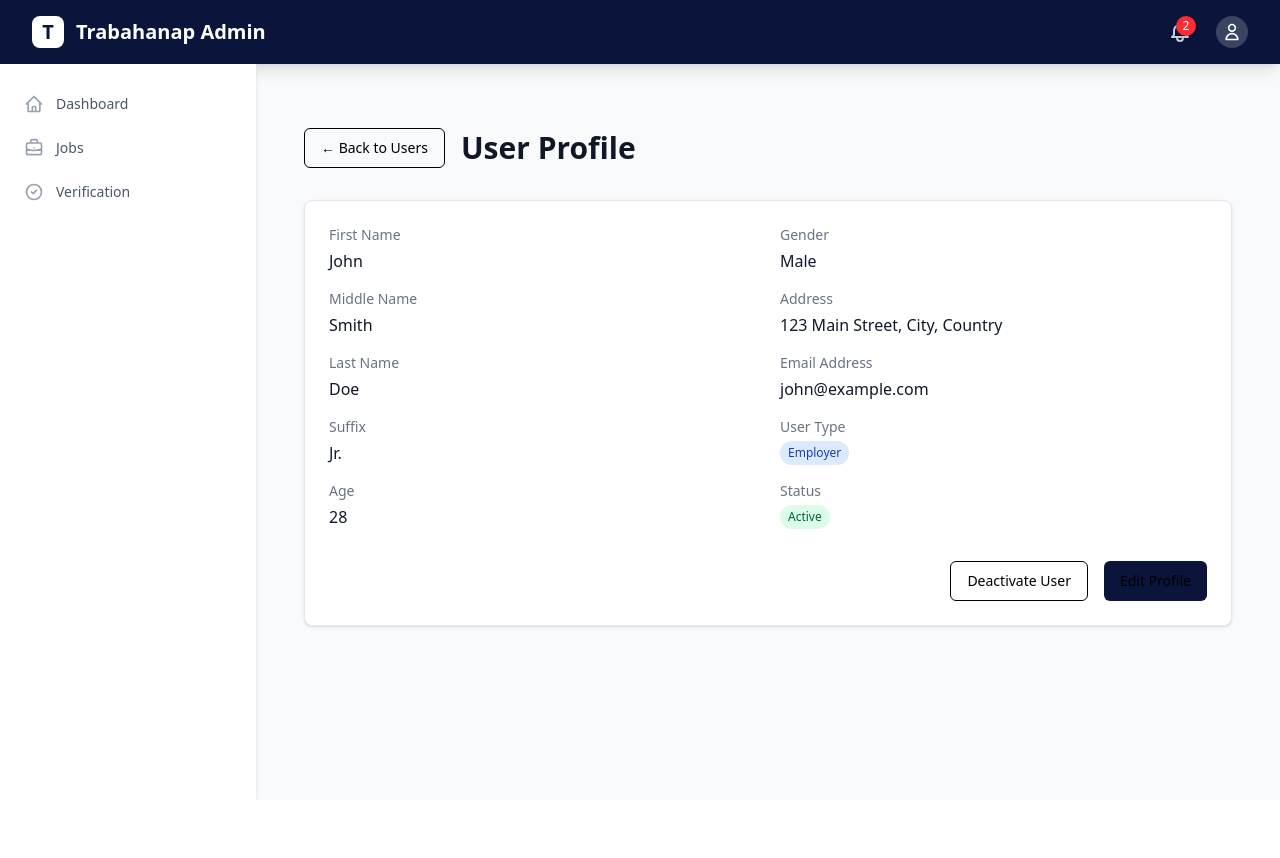
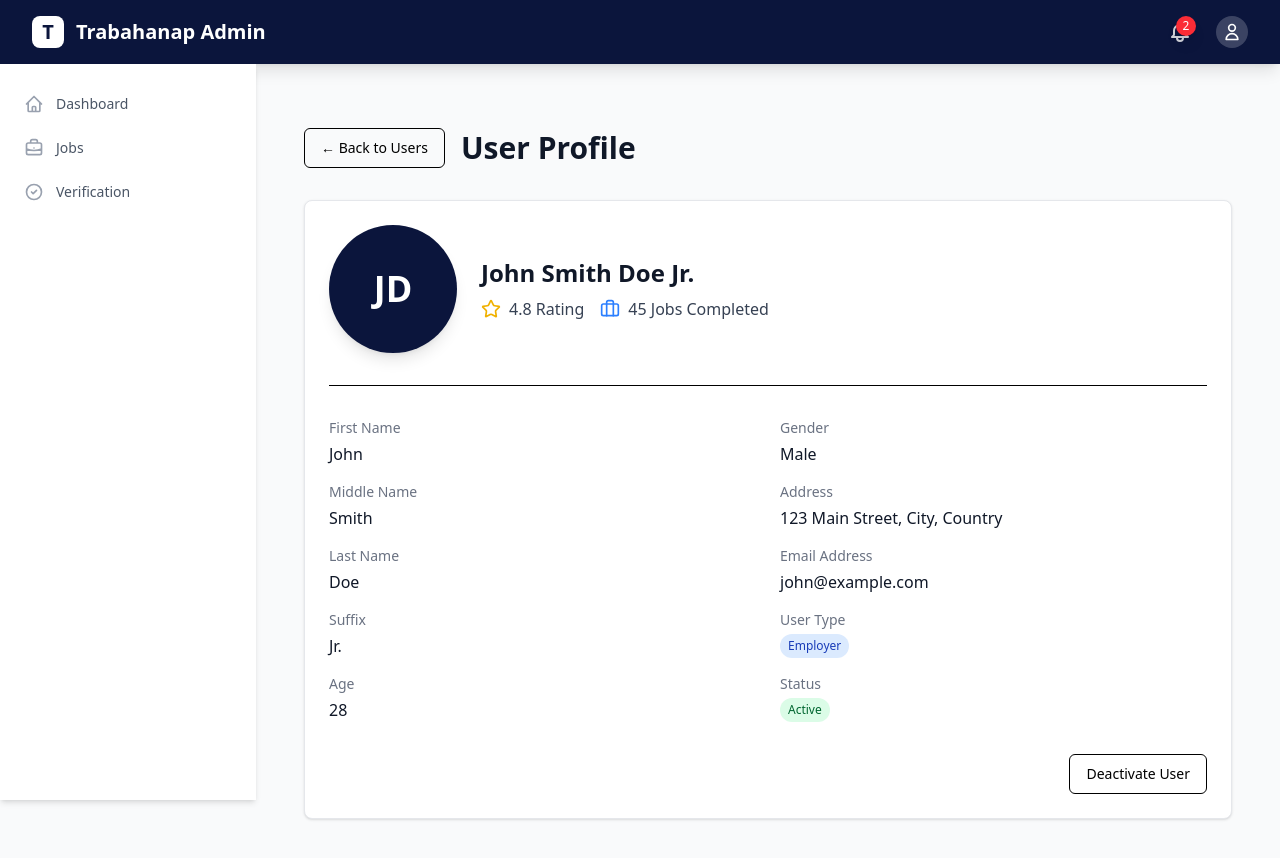
Before and after one commit to Tres-cyber/Trabahanap-Admin, a React (Vite) app in the folder packages/frontend/: page /users/1 in a window 1280 px wide. Shown: the top 858 px of the page. Before the commit the page ends 800 px from the top, so only its background shows below. Built offline with nearby package versions, Linux system fonts and the light colour scheme.

Commit message:
feat(user-profile): add profile picture with initials placeholder

```diff
--- a/packages/frontend/src/pages/users/[id].tsx
+++ b/packages/frontend/src/pages/users/[id].tsx
@@ -2,6 +2,7 @@ import { useParams } from 'react-router-dom';
 import { MainLayout } from '../../components/layout/MainLayout';
 import { Button } from '../../components/ui/button';
 import { motion } from 'framer-motion';
+import { Star, Briefcase } from 'lucide-react';
 
 interface User {
   id: string;
@@ -15,6 +16,9 @@ interface User {
   email: string;
   userType: 'Admin' | 'Employer' | 'Job-seeker';
   status: 'Active' | 'Inactive';
+  profilePicture?: string;
+  rating: number;
+  completedJobs: number;
 }
 
 const UserProfilePage = () => {
@@ -32,7 +36,14 @@ const UserProfilePage = () => {
     address: "123 Main Street, City, Country",
     email: "john@example.com",
     userType: "Employer",
-    status: "Active"
+    status: "Active",
+    rating: 4.8,
+    completedJobs: 45
+  };
+
+  // Function to generate initials for placeholder
+  const getInitials = (firstName: string, lastName: string) => {
+    return `${firstName.charAt(0)}${lastName.charAt(0)}`.toUpperCase();
   };
 
   return (
@@ -54,6 +65,38 @@ const UserProfilePage = () => {
           animate={{ opacity: 1, y: 0 }}
           className="bg-white rounded-lg shadow-sm border border-gray-200 p-6"
         >
+          {/* Profile Header */}
+          <div className="flex flex-col md:flex-row items-center gap-6 mb-8 pb-8 border-b">
+            <div className="relative">
+              {user.profilePicture ? (
+                <img
+                  src={user.profilePicture}
+                  alt={`${user.firstName} ${user.lastName}`}
+                  className="w-32 h-32 rounded-full object-cover border-4 border-white shadow-lg"
+                />
+              ) : (
+                <div className="w-32 h-32 rounded-full bg-[#0B153C] flex items-center justify-center text-white text-4xl font-bold shadow-lg">
+                  {getInitials(user.firstName, user.lastName)}
+                </div>
+              )}
+            </div>
+            <div className="flex-1 text-center md:text-left">
+              <h2 className="text-2xl font-bold text-gray-900 mb-2">
+                {`${user.firstName} ${user.middleName ? user.middleName + ' ' : ''}${user.lastName}${user.suffix ? ' ' + user.suffix : ''}`}
+              </h2>
+              <div className="flex flex-wrap gap-4 justify-center md:justify-start">
+                <div className="flex items-center gap-2">
+                  <Star className="w-5 h-5 text-yellow-500" />
+                  <span className="text-gray-700 font-medium">{user.rating.toFixed(1)} Rating</span>
+                </div>
+                <div className="flex items-center gap-2">
+                  <Briefcase className="w-5 h-5 text-blue-500" />
+                  <span className="text-gray-700 font-medium">{user.completedJobs} Jobs Completed</span>
+                </div>
+              </div>
+            </div>
+          </div>
+
           <div className="grid grid-cols-1 md:grid-cols-2 gap-6">
             <div className="space-y-4">
               <div>
@@ -118,11 +161,6 @@ const UserProfilePage = () => {
             >
               Deactivate User
             </Button>
-            <Button
-              className="bg-[#0B153C] hover:bg-[#0B153C]/90"
-            >
-              Edit Profile
-            </Button>
           </div>
         </motion.div>
       </div>
```
